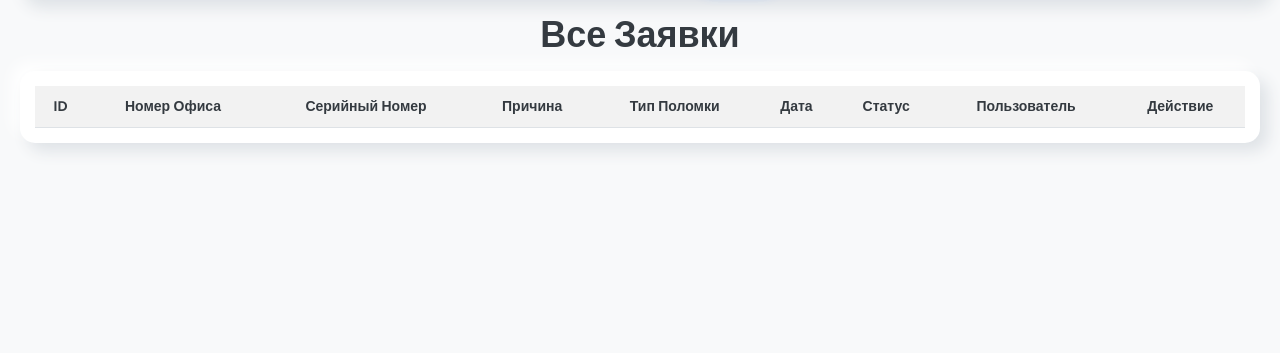
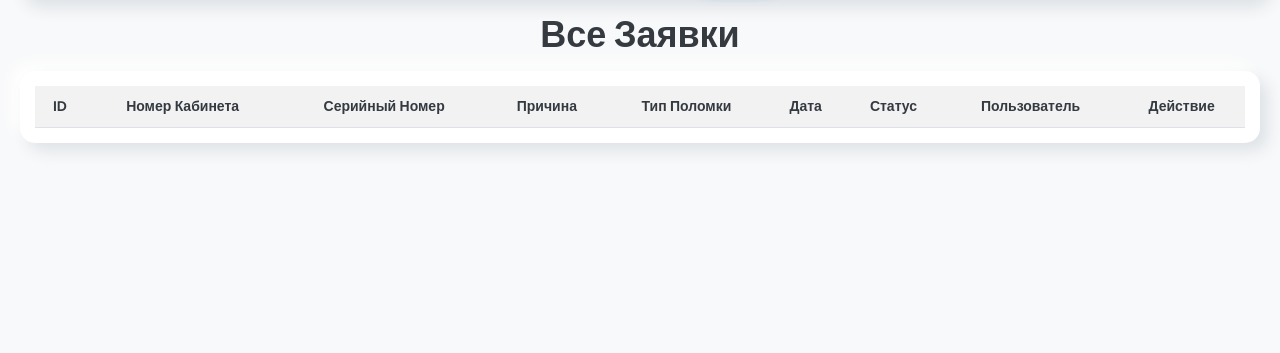
Before and after one commit to NikitaLugovoy/Diploms, a Django app: template DjangoProject3/body/templates/body/application_list.html in a window 1280 px wide. Shown: the part 67-420 px from the top of the page. Run offline with Django 5.2, Linux system fonts and the light colour scheme; the template is opened without the code that fills it: most values are stand-ins (such as "Sample title", 1, 10 or a date in 2020); lists and menus that the app fills with data are empty.

Commit message:
Исправление

```diff
--- a/DjangoProject3/body/templates/body/application_list.html
+++ b/DjangoProject3/body/templates/body/application_list.html
@@ -508,7 +508,7 @@
             <thead>
                 <tr>
                     <th class="sortable" data-column="id">ID</th>
-                    <th class="sortable" data-column="office_number">Номер Офиса</th>
+                    <th class="sortable" data-column="office_number">Номер Кабинета</th>
                     <th class="sortable" data-column="device_serial_number">Серийный Номер</th>
                     <th class="sortable" data-column="reason">Причина</th>
                     <th class="sortable" data-column="breakdown_type_name">Тип Поломки</th>
@@ -593,7 +593,7 @@ $(document).on("mouseenter", ".office-tooltip, .device-tooltip", function (event
         var floor = $(this).data("floor") || "Не указано";
         var body = $(this).data("body") || "Не указано";
         var office = $(this).text().trim() || "Не указано";
-        tooltip.text(`Офис: ${office}, Этаж: ${floor}, Корпус: ${body}`);
+        tooltip.text(`Кабинет: ${office}, Этаж: ${floor}, Корпус: ${body}`);
     } else {
         var packageDevice = $(this).data("package") || "Не указано";
         var serialNumber = $(this).text().trim() || "Не указано";
```
